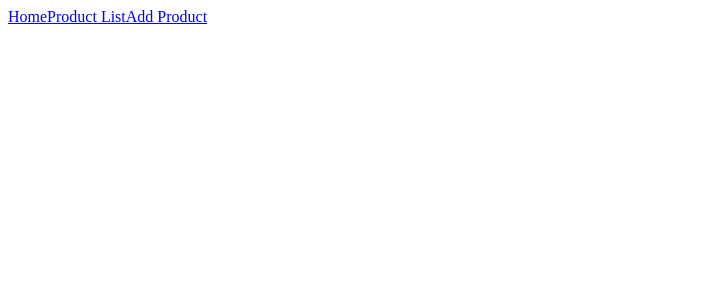
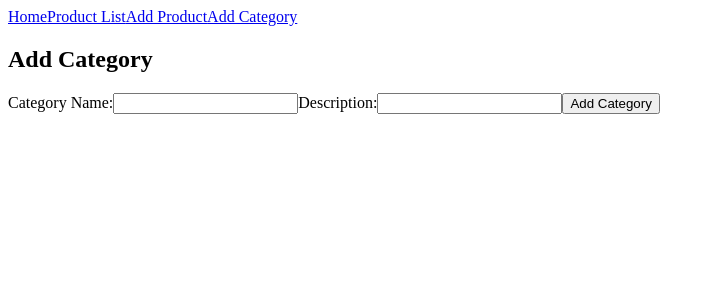
Before and after one commit to AntonioMaggi/webshop, an Angular app in the folder webshop-frontend/: page /add-category in a window 1280 px wide. Before the commit this address led to /. Shown: the top 300 px of the page, without its empty margins (0-715 px from the left). Built offline with nearby package versions, Linux system fonts and the light colour scheme.

Commit message:
Created 'add category' function

```diff
--- a/webshop-frontend/src/app/app.component.ts
+++ b/webshop-frontend/src/app/app.component.ts
@@ -10,6 +10,7 @@ import { RouterModule } from '@angular/router';
       <a routerLink="/">Home</a>
       <a routerLink="/products">Product List</a>
       <a routerLink="/add-product">Add Product</a>
+      <a routerLink="/add-category">Add Category</a>
     </nav>
     <router-outlet></router-outlet>
   `,
--- a/webshop-frontend/src/app/app.routes.ts
+++ b/webshop-frontend/src/app/app.routes.ts
@@ -2,9 +2,11 @@ import { Routes } from '@angular/router';
 import { HomeComponent } from './components/home/home.component';
 import { ProductListComponent } from './components/product-list/product-list.component';
 import { AddProductComponent } from './components/add-product/add-product.component';
+import { AddCategoryComponent } from './components/add-category/add-category.component';
 
 export const routes: Routes = [
   { path: '', component: HomeComponent },
   { path: 'products', component: ProductListComponent },
-  { path: 'add-product', component: AddProductComponent }
+  { path: 'add-product', component: AddProductComponent },
+  { path: 'add-category', component: AddCategoryComponent }
 ];
--- a/webshop-frontend/src/app/components/add-category/add-category.component.html
+++ b/webshop-frontend/src/app/components/add-category/add-category.component.html
@@ -1 +1,12 @@
-<p>add-category works!</p>
+<div>
+    <h2>Add Category</h2>
+    <form (ngSubmit)="onSubmit()">
+      <label for="name">Category Name:</label>
+      <input type="text" id="name" [(ngModel)]="category.name" name="name" required />
+
+      <label for="description">Description:</label>
+      <input type="text" id="description" [(ngModel)]="category.description" name="description" required />
+
+      <button type="submit">Add Category</button>
+    </form>
+  </div>
--- a/webshop-frontend/src/app/components/add-category/add-category.component.ts
+++ b/webshop-frontend/src/app/components/add-category/add-category.component.ts
@@ -19,12 +19,12 @@ export class AddCategoryComponent {
 
   constructor(private categoryService: CategoryService) {}
 
-  addCategory() {
+  onSubmit() {
     this.categoryService.addCategory(this.category).subscribe(
-      (newCategory) => {
-        console.log('Category added successfully', newCategory);
+      response => {
+        console.log('Category added successfully', response);
       },
-      (error) => {
+      error => {
         console.error('Error adding category:', error);
       }
     );
--- a/webshop-frontend/src/app/components/home/home.component.html
+++ b/webshop-frontend/src/app/components/home/home.component.html
@@ -1,3 +1,10 @@
+<div *ngIf="categories.length > 0">
+  <h2>Categories</h2>
+  <ul>
+    <li *ngFor="let category of categories">{{ category.name }}</li>
+  </ul>
+</div>
+
 <div *ngFor="let product of products">
   <h2>{{ product.name }}</h2>
   <p>Category: {{ product.category_name }}</p>
--- a/webshop-frontend/src/app/components/home/home.component.ts
+++ b/webshop-frontend/src/app/components/home/home.component.ts
@@ -1,6 +1,7 @@
 import { Component, OnInit } from '@angular/core';
 import { CommonModule } from '@angular/common';
 import { ProductService, Product } from '../../services/product.service';
+import { CategoryService, Category } from '../../services/category.service';
 
 @Component({
   selector: 'app-home',
@@ -11,12 +12,20 @@ import { ProductService, Product } from '../../services/product.service';
 })
 export class HomeComponent implements OnInit {
   products: Product[] = [];
+  categories: Category[] = [];
 
-  constructor(private productService: ProductService) {}
+  constructor(
+    private productService: ProductService,
+    private categoryService: CategoryService
+  ) {}
 
   ngOnInit(): void {
     this.productService.getProducts().subscribe((products) => {
       this.products = products;
     });
+
+    this.categoryService.getCategories().subscribe((categories) => {
+      this.categories = categories;
+    });
   }
 }
```
